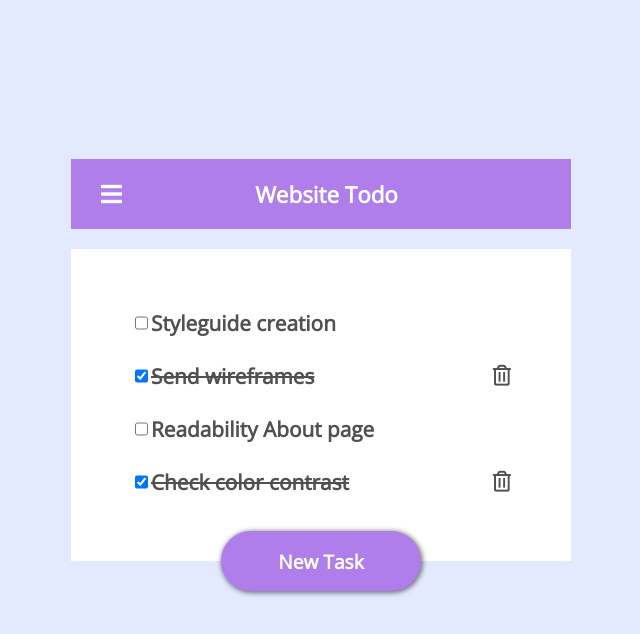
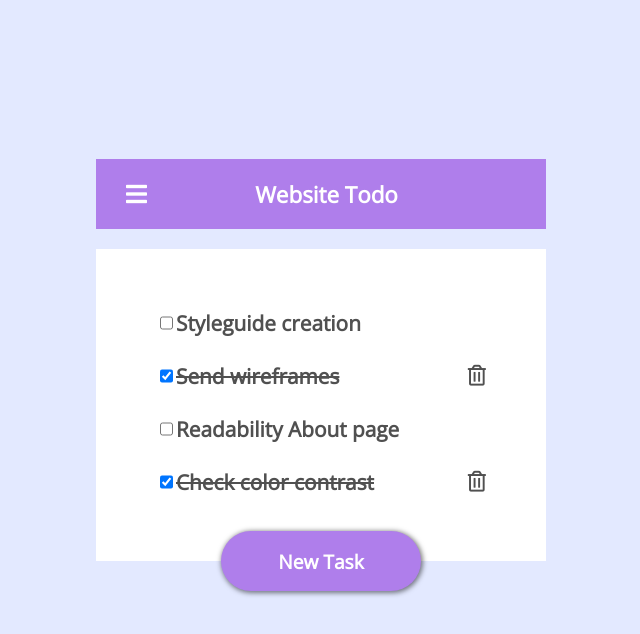
Before and after one commit to delmsnoob/todo-list, a Vue app: page / in a window 1280 px wide. Shown: the top 634 px of the page, without its empty margins (319-959 px from the left). Built offline with nearby package versions, Linux system fonts and the light colour scheme.

Commit message:
adjust main__wrapper margin

```diff
--- a/src/App.vue
+++ b/src/App.vue
@@ -99,6 +99,7 @@ main {
   align-items: center;
   height: 90vh;
   overflow: hidden;
+  width: 100%;
 }
 
 button, input[type="text"] {
@@ -106,8 +107,12 @@ button, input[type="text"] {
 }
 
 .main__wrapper {
-  width: 31.25rem;
-  margin: 10px;
+
+}
+
+.content__header {
+  display: center;
+  justify-content: center;
 }
 
 .body__wrapper {
--- a/src/components/Todo.vue
+++ b/src/components/Todo.vue
@@ -38,7 +38,7 @@ export default {
 .todo__wrapper {
   display: flex;
   align-items: center;
-  width: 380px;
+  width: 330px;
   margin: 20px 0 25px 0;
   /* justify-content: space-between; */
 }
```
